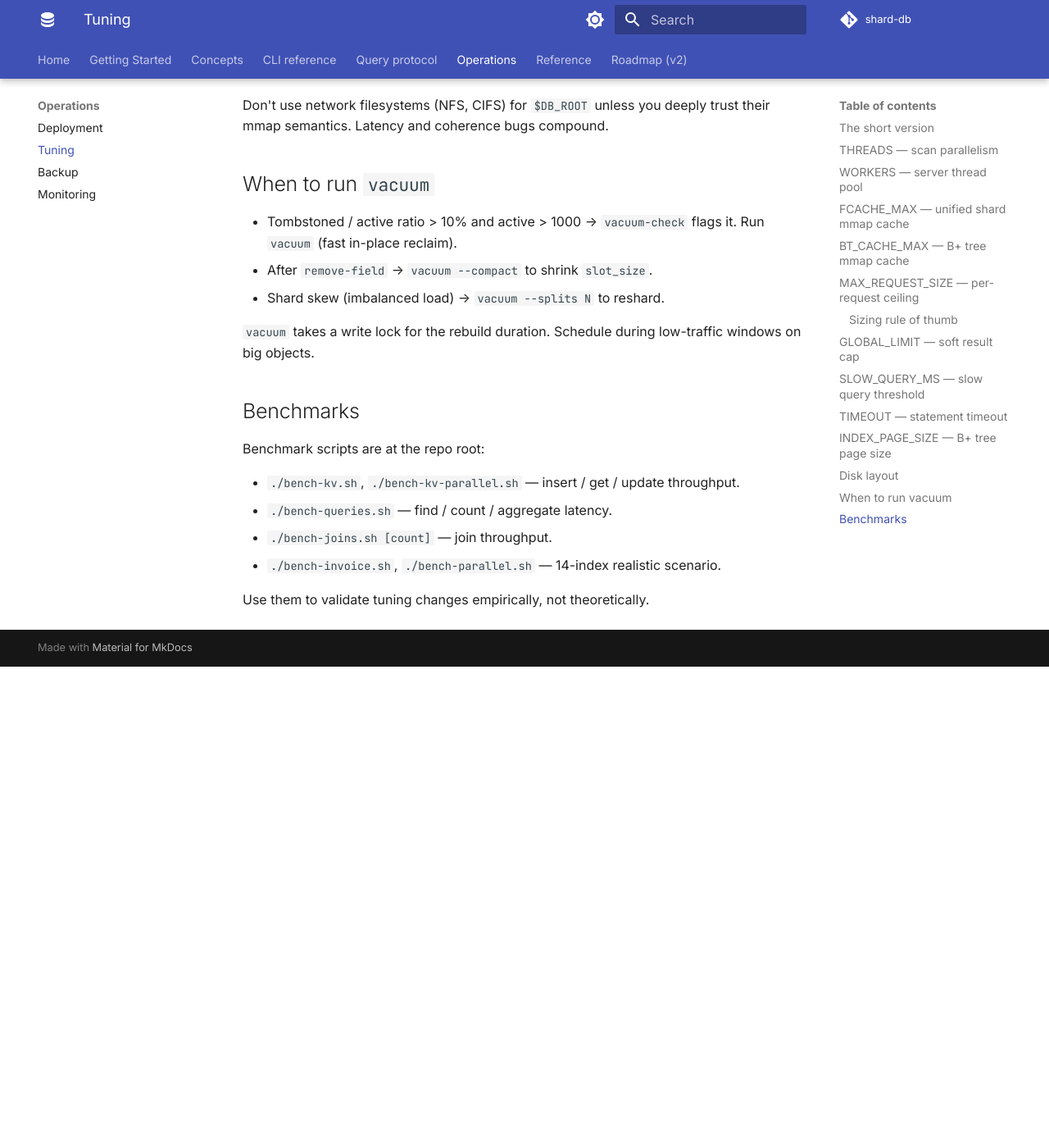
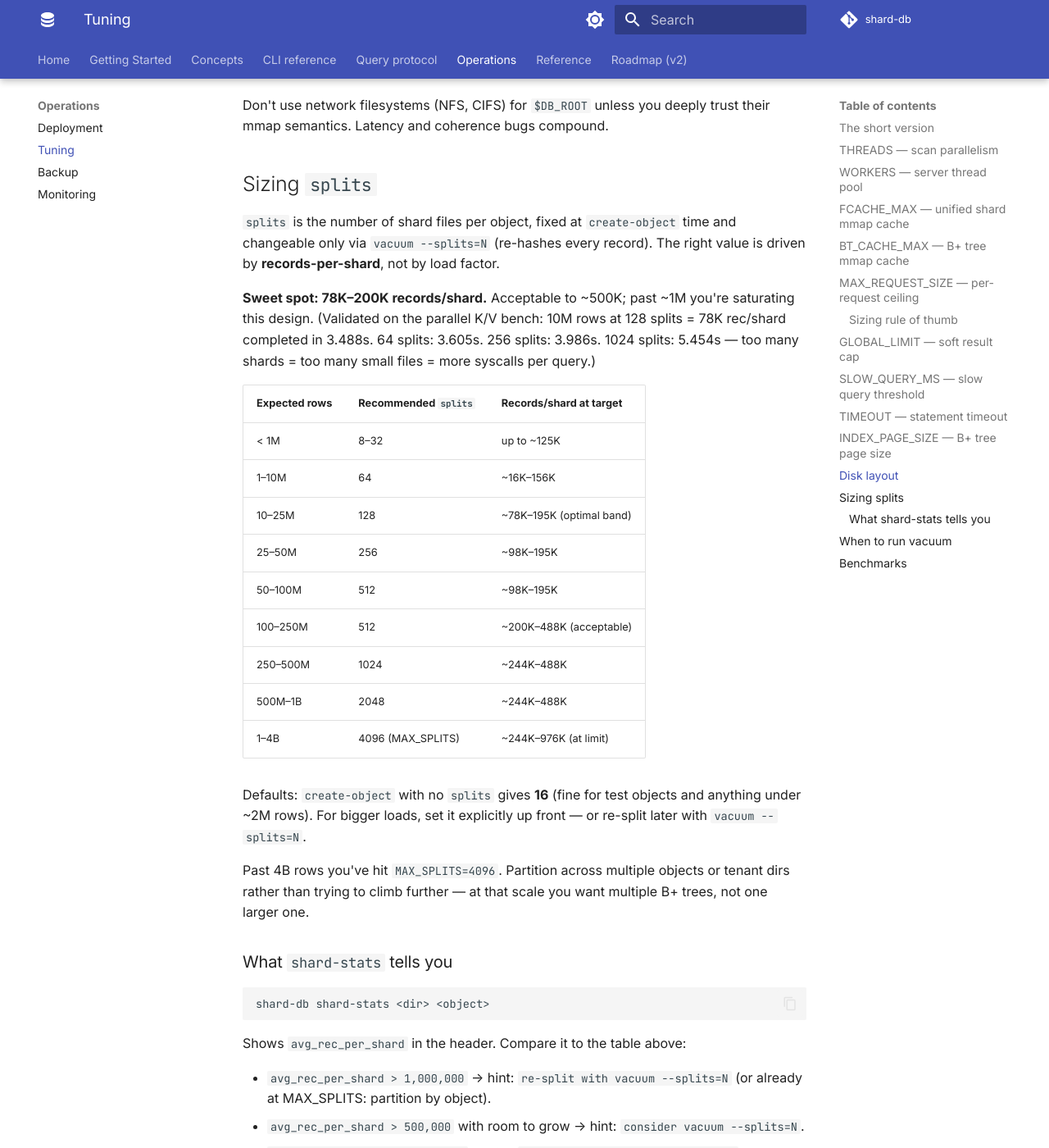
Before and after one commit to sayyiditow/shard-db, an MkDocs documentation site: the page built from docs/operations/tuning.md, in a window 1280 px wide and 1400 px high, scrolled down 3824 px. Shown: the whole window at 82% size. Built offline with MkDocs 1.6.1 and Material for MkDocs 9.7.7, drawn with Linux system fonts in a browser that asks for light colours; comment, search, counter and statistics services are not loaded; before the commit the page ends 4637 px from its top, so only the background shows below that; some of the changed text lies outside the part shown.

Commit message:
Splits sizing: records-per-shard hint + DEFAULT_SPLITS=16 + docs retune
- shard-stats hint now keys off records-per-shard (>1M re-split,
  >500K consider) instead of the always-on grows>=4 condition that
  fired even on optimal configs like 128 splits @ 10M rows.
- create-object default bumped 4 -> 16 via new DEFAULT_SPLITS. Floor
  stays at MIN_SPLITS=4.
- README + docs/operations/tuning.md get a records/shard sizing table
  (sweet spot 78K-200K, acceptable to 500K, degrades past 1M) sourced
  from the parallel K/V bench (128 splits fastest at 10M; 1024 is 50%
  slower at same scale).
- Bench scripts retuned to match the new table: K/V 256->128,
  invoice 256->64, users create-object 16->64.
- README Performance section refreshed end-to-end against the new
  numbers (single-conn CSV 2.34M/s, parallel CSV 10 conns 2.72M/s,
  invoice parallel CSV+indexes 196K/s).

Co-Authored-By: Claude Opus 4.7 (1M context) <noreply@anthropic.com>

````diff
--- a/docs/operations/tuning.md
+++ b/docs/operations/tuning.md
@@ -124,11 +124,45 @@ Don't change without a specific reason and a benchmark to prove it. 4096 is a sw
 
 Don't use network filesystems (NFS, CIFS) for `$DB_ROOT` unless you deeply trust their mmap semantics. Latency and coherence bugs compound.
 
+## Sizing `splits`
+
+`splits` is the number of shard files per object, fixed at `create-object` time and changeable only via `vacuum --splits=N` (re-hashes every record). The right value is driven by **records-per-shard**, not by load factor.
+
+**Sweet spot: 78K–200K records/shard.** Acceptable to ~500K; past ~1M you're saturating this design. (Validated on the parallel K/V bench: 10M rows at 128 splits = 78K rec/shard completed in 3.488s. 64 splits: 3.605s. 256 splits: 3.986s. 1024 splits: 5.454s — too many shards = too many small files = more syscalls per query.)
+
+| Expected rows | Recommended `splits` | Records/shard at target |
+|---------------|----------------------|-------------------------|
+| < 1M          | 8–32                 | up to ~125K             |
+| 1–10M         | 64                   | ~16K–156K               |
+| 10–25M        | 128                  | ~78K–195K (optimal band) |
+| 25–50M        | 256                  | ~98K–195K               |
+| 50–100M       | 512                  | ~98K–195K               |
+| 100–250M      | 512                  | ~200K–488K (acceptable) |
+| 250–500M      | 1024                 | ~244K–488K              |
+| 500M–1B       | 2048                 | ~244K–488K              |
+| 1–4B          | 4096 (MAX_SPLITS)    | ~244K–976K (at limit)   |
+
+Defaults: `create-object` with no `splits` gives **16** (fine for test objects and anything under ~2M rows). For bigger loads, set it explicitly up front — or re-split later with `vacuum --splits=N`.
+
+Past 4B rows you've hit `MAX_SPLITS=4096`. Partition across multiple objects or tenant dirs rather than trying to climb further — at that scale you want multiple B+ trees, not one larger one.
+
+### What `shard-stats` tells you
+
+```bash
+shard-db shard-stats <dir> <object>
+```
+
+Shows `avg_rec_per_shard` in the header. Compare it to the table above:
+
+- `avg_rec_per_shard > 1,000,000` → hint: `re-split with vacuum --splits=N` (or already at MAX_SPLITS: partition by object).
+- `avg_rec_per_shard > 500,000` with room to grow → hint: `consider vacuum --splits=N`.
+- `max_records > 4 × min_records` → hint: `shard load is skewed — check key distribution` (usually means non-random keys — prefix-heavy keys like `ord_0001`, `ord_0002` hash fine, but if you're slotting raw sequential integers, look at `cmd_shard_stats`).
+
 ## When to run `vacuum`
 
 - Tombstoned / active ratio > 10% and active > 1000 → `vacuum-check` flags it. Run `vacuum` (fast in-place reclaim).
 - After `remove-field` → `vacuum --compact` to shrink `slot_size`.
-- Shard skew (imbalanced load) → `vacuum --splits N` to reshard.
+- Shard skew (imbalanced load) or records-per-shard past the sweet spot → `vacuum --splits N` to reshard.
 
 `vacuum` takes a write lock for the rebuild duration. Schedule during low-traffic windows on big objects.
 
````
Also changed, not shown: CLAUDE.md (+1 -0 lines), README.md (+78 -62 lines), 7 other files.
